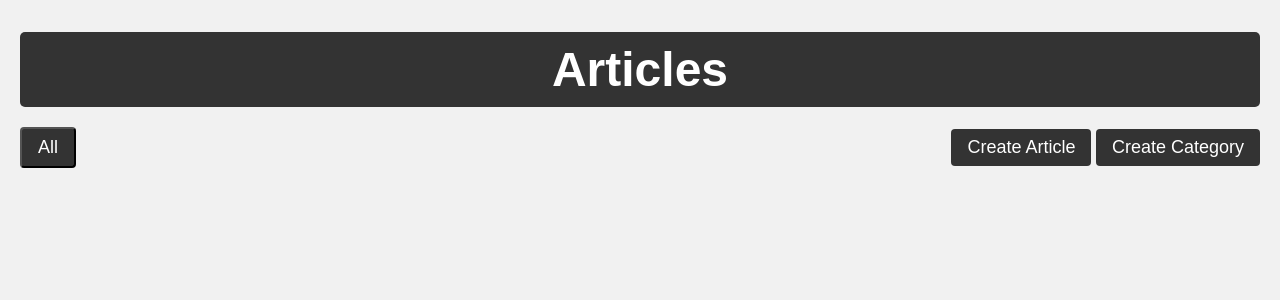
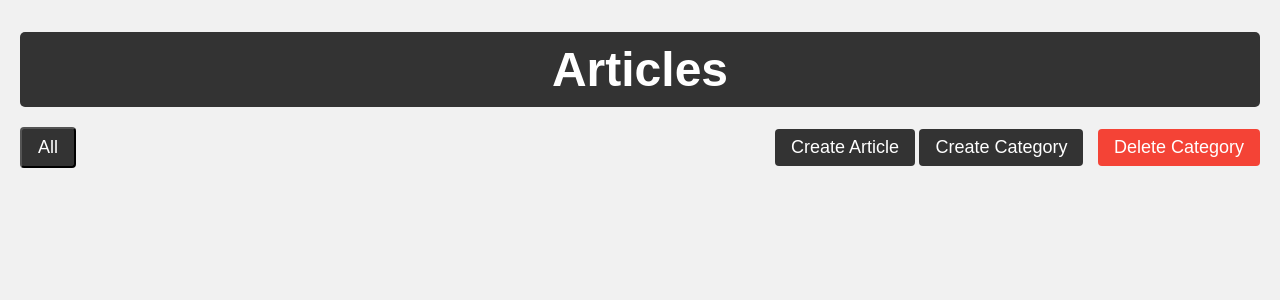
Before and after one commit to WeilinTseng/Knowledge-Website, a Flask app: page / in a window 1280 px wide. Shown: the top 300 px of the page. Run offline with Flask 2, Linux system fonts and the light colour scheme; data that the repository does not hold is empty.

Commit message:
Fix Error

```diff
--- a/app.py
+++ b/app.py
@@ -66,6 +66,19 @@ def create_categories_table():
     cursor.execute('''CREATE TABLE categories
                       (id INTEGER PRIMARY KEY AUTOINCREMENT,
                        name TEXT NOT NULL)''')
+    get_db().commit()
+
+
+def get_categories():
+    cursor = get_cursor()
+    cursor.execute('SELECT id, name FROM categories')
+    categories = cursor.fetchall()
+    return categories
+
+
+def delete_category(category_id):
+    cursor = get_cursor()
+    cursor.execute('DELETE FROM categories WHERE id = ?', (category_id,))
     get_db().commit()
 
 
@@ -169,6 +182,15 @@ def edit_article(article_id):
         return render_template('edit.html', article=article, categories=categories)
 
 
+@app.route('/delete/<int:article_id>', methods=['POST'])
+def delete_article(article_id):
+    cursor = get_cursor()
+    cursor.execute('DELETE FROM articles WHERE id = ?', (article_id,))
+    get_db().commit()
+
+    return redirect('/')
+
+
 @app.route('/create_category', methods=['GET', 'POST'])
 def create_category():
     if request.method == 'POST':
@@ -193,11 +215,66 @@ def edit_category(category_id):
         return render_template('edit_category.html', category=category)
 
 
-@app.route('/delete/<int:article_id>', methods=['POST'])
-def delete_article(article_id):
-    cursor = get_cursor()
-    cursor.execute('DELETE FROM articles WHERE id = ?', (article_id,))
-    get_db().commit()
+@app.route('/delete_category', methods=['POST'])
+def delete_category():
+    if request.method == 'POST':
+        category_id = request.form['category']
+
+        # Delete the category from the database
+        delete_category_from_database(category_id)
+
+        return redirect('/')
+
+    categories = get_categories()
+    return render_template('delete_category.html', categories=categories)
+
+
+def delete_category_from_database(category_id):
+    # Import the necessary database library and establish a connection
+    import sqlite3
+
+    # Connect to the database
+    conn = sqlite3.connect('articles.db')
+    cursor = conn.cursor()
+
+    # Execute the delete query to remove the category
+    cursor.execute("DELETE FROM categories WHERE id=?", (category_id,))
+
+    # Commit the changes and close the connection
+    conn.commit()
+    conn.close()
+
+
+@app.route('/delete_category', methods=['GET', 'POST'])
+def delete_category_page():
+    if request.method == 'POST':
+        category_id = request.form['category']
+        delete_category(category_id)
+        return redirect('/')
+    categories = get_categories()
+    return render_template('delete_category.html', categories=categories)
+
+
+@app.route('/delete_category', methods=['POST'])
+def delete_category_route():
+    if request.method == 'POST':
+        category_id = request.form['category']
+
+        # Delete the category from the database
+        delete_category(category_id)
+
+        return redirect('/')
+
+    categories = get_categories()
+    return render_template('delete_category.html', categories=categories)
+
+
+@app.route('/delete_category', methods=['POST'])
+def delete_category_submit():
+    category_id = request.form.get('category')
+
+    # Delete the category from the database
+    delete_category(category_id)
 
     return redirect('/')
 
--- a/templates/index.html
+++ b/templates/index.html
@@ -146,6 +146,17 @@
             margin-right: 10px;
         }
 
+        .delete-category-button {
+            display: inline-block;
+            padding: 8px 16px;
+            background-color: #f44336;
+            color: #fff;
+            text-decoration: none;
+            border-radius: 4px;
+            cursor: pointer;
+            font-size: 18px;
+            margin-left: 10px;
+        }
     </style>
 </head>
 <body>
@@ -160,6 +171,7 @@
         <div class="actions-buttons">
             <a href="/create" class="create-article-button">Create Article</a>
             <a href="/create_category" class="create-category-button">Create Category</a>
+            <a href="/delete_category" class="delete-category-button">Delete Category</a>
         </div>
     </div>
 
```
Also changed, not shown: templates/delete_category.html (added, +65 -0 lines), articles.db.
